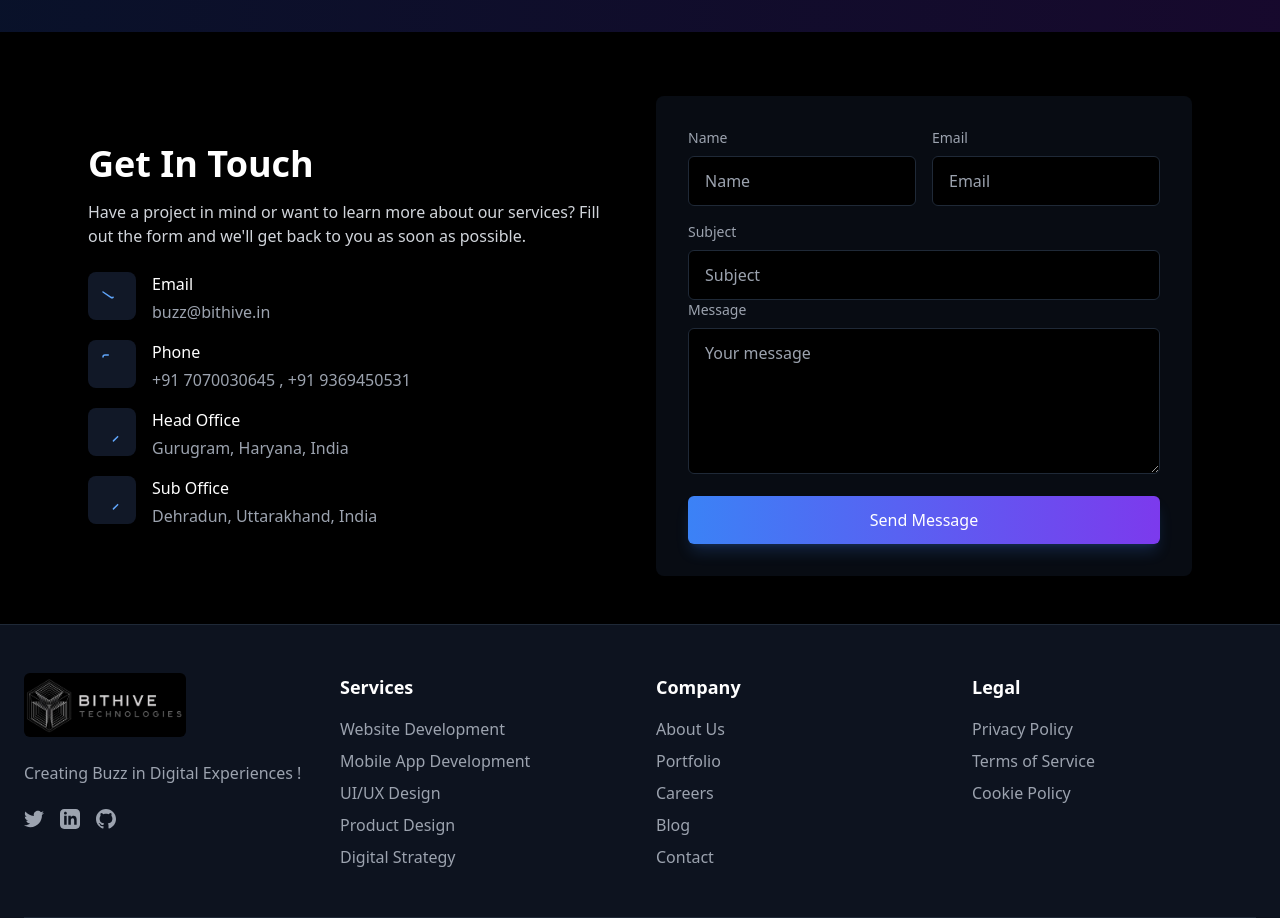
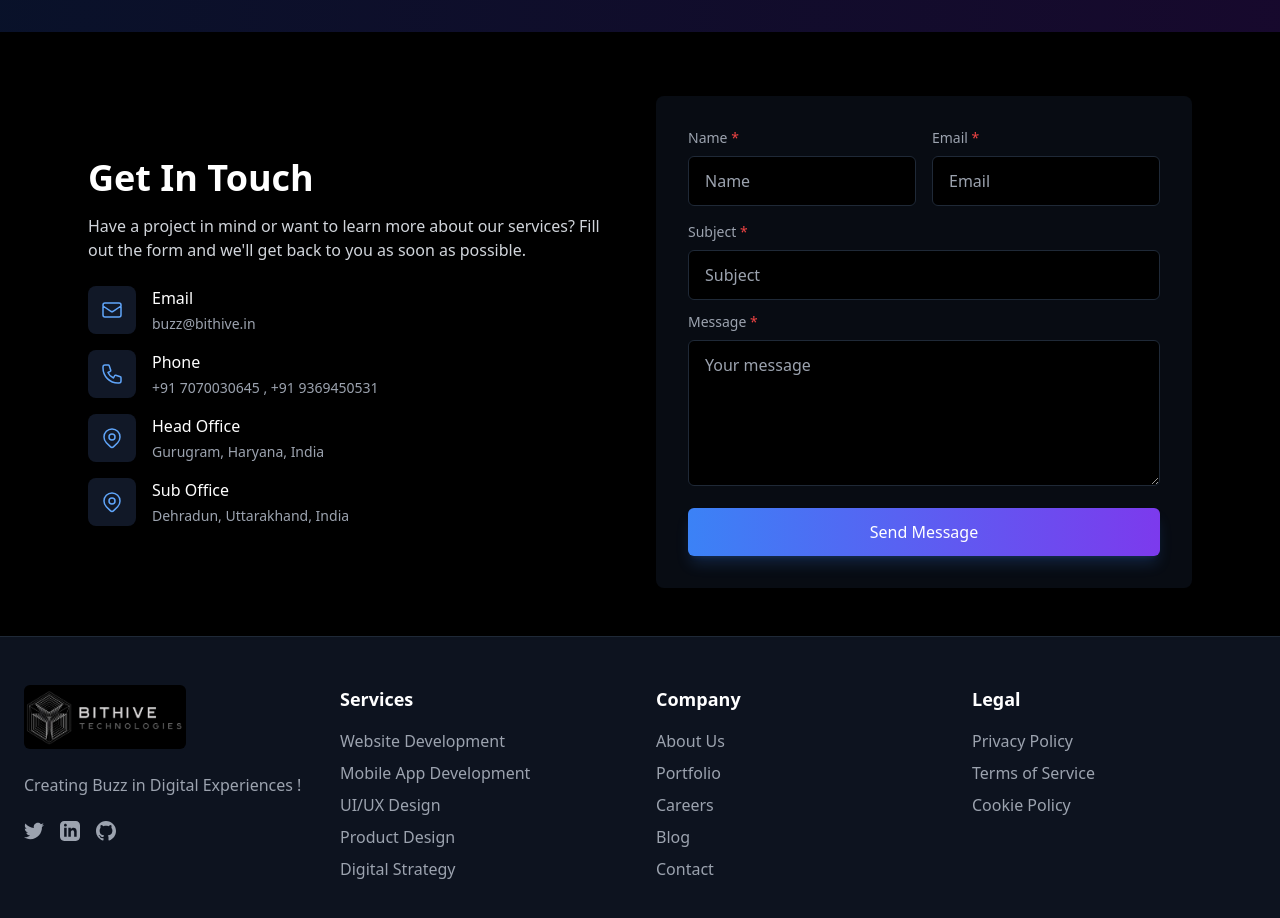
Before and after one commit to BitHiveTechnologies/BitHive-Website, a Next.js app: page / in a window 1280 px wide. Shown: the part 5840-6758 px from the top of the page. Built offline with nearby package versions, Linux system fonts and the light colour scheme.

Commit message:
Now add a animation , when the form is getting submitted , create a green tick animation with title "Thank you for your response" and remove the alert that is showing as of now

```diff
--- a/app/About.tsx
+++ b/app/About.tsx
@@ -65,28 +65,28 @@ export default function About() {
                             <ContactItem
                                 title="Email"
                                 description="buzz@bithive.in"
-                                iconPath="M3 8l7.89 5.26a2 2 0 002.22 0L21 8..."
+                                iconPath="M3 8l7.89 5.26a2 2 0 002.22 0L21 8M5 19h14a2 2 0 002-2V7a2 2 0 00-2-2H5a2 2 0 00-2 2v10a2 2 0 002 2z"
                                 data-oid="3a49dwx"
                             />
 
                             <ContactItem
                                 title="Phone"
                                 description="+91 7070030645 , +91 9369450531"
-                                iconPath="M3 5a2 2 0 012-2h3.28..."
+                                iconPath="M3 5a2 2 0 012-2h3.28a1 1 0 01.948.684l1.498 4.493a1 1 0 01-.502 1.21l-2.257 1.13a11.042 11.042 0 005.516 5.516l1.13-2.257a1 1 0 011.21-.502l4.493 1.498a1 1 0 01.684.949V19a2 2 0 01-2 2h-1C9.716 21 3 14.284 3 6V5z"
                                 data-oid="e2ecvei"
                             />
 
                             <ContactItem
                                 title="Head Office"
                                 description="Gurugram, Haryana, India"
-                                iconPath="M17.657 16.657L13.414 20.9..."
+                                iconPath="M17.657 16.657L13.414 20.9a1.998 1.998 0 01-2.827 0l-4.244-4.243a8 8 0 1111.314 0z M15 11a3 3 0 11-6 0 3 3 0 016 0z"
                                 data-oid="l4epqvl"
                             />
 
                             <ContactItem
                                 title="Sub Office"
                                 description="Dehradun, Uttarakhand, India"
-                                iconPath="M17.657 16.657L13.414 20.9..."
+                                iconPath="M17.657 16.657L13.414 20.9a1.998 1.998 0 01-2.827 0l-4.244-4.243a8 8 0 1111.314 0z M15 11a3 3 0 11-6 0 3 3 0 016 0z"
                                 data-oid="v:np_0w"
                             />
                         </div>
@@ -107,8 +107,10 @@ export default function About() {
                                     onChange={(e: {
                                         target: { value: React.SetStateAction<string> };
                                     }) => setName(e.target.value)}
+                                    required
                                     data-oid="07eza.."
                                 />
+
                                 <InputField
                                     label="Email"
                                     type="email"
@@ -116,6 +118,7 @@ export default function About() {
                                     onChange={(e: {
                                         target: { value: React.SetStateAction<string> };
                                     }) => setEmail(e.target.value)}
+                                    required
                                     data-oid="ubplvnf"
                                 />
                             </div>
@@ -125,15 +128,20 @@ export default function About() {
                                 onChange={(e: {
                                     target: { value: React.SetStateAction<string> };
                                 }) => setSubject(e.target.value)}
+                                required
                                 data-oid="hy2tdob"
                             />
-                            <div className="mb-4" data-oid="vt-tyxg">
+
+                            <div className="mb-4 mt-3" data-oid="vt-tyxg">
                                 <label
                                     htmlFor="message"
                                     className="block text-sm font-medium text-gray-400 mb-2"
                                     data-oid="64_d-eu"
                                 >
-                                    Message
+                                    Message{' '}
+                                    <span className="text-red-500" data-oid="cn8yg1a">
+                                        *
+                                    </span>
                                 </label>
                                 <textarea
                                     id="message"
@@ -142,6 +150,7 @@ export default function About() {
                                     placeholder="Your message"
                                     value={message}
                                     onChange={(e) => setMessage(e.target.value)}
+                                    required
                                     data-oid="_rwh637"
                                 ></textarea>
                             </div>
@@ -161,11 +170,16 @@ export default function About() {
 }
 
 // Reusable Input Field component
-function InputField({ label, value, onChange, type = 'text' }: any) {
+function InputField({ label, value, onChange, type = 'text', required = false }: any) {
     return (
         <div data-oid="ffh:-zz">
             <label className="block text-sm font-medium text-gray-400 mb-2" data-oid="ztazbyr">
-                {label}
+                {label}{' '}
+                {required && (
+                    <span className="text-red-500" data-oid="rckjc_5">
+                        *
+                    </span>
+                )}
             </label>
             <input
                 type={type}
@@ -173,6 +187,7 @@ function InputField({ label, value, onChange, type = 'text' }: any) {
                 placeholder={label}
                 value={value}
                 onChange={onChange}
+                required={required}
                 data-oid="h87vh:_"
             />
         </div>
@@ -183,7 +198,7 @@ function InputField({ label, value, onChange, type = 'text' }: any) {
 function ContactItem({ title, description, iconPath }: any) {
     return (
         <div className="flex items-start" data-oid="fqapj0r">
-            <div className="bg-gray-900 p-3 rounded-lg mr-4" data-oid="52l4xx6">
+            <div className="bg-gray-900 p-3 rounded-lg mr-4 flex-shrink-0" data-oid="52l4xx6">
                 <svg
                     xmlns="http://www.w3.org/2000/svg"
                     className="h-6 w-6 text-blue-400"
@@ -205,7 +220,7 @@ function ContactItem({ title, description, iconPath }: any) {
                 <h3 className="font-medium mb-1" data-oid="f26f7j-">
                     {title}
                 </h3>
-                <p className="text-gray-400" data-oid="ssnr4:h">
+                <p className="text-gray-400 text-sm" data-oid="ssnr4:h">
                     {description}
                 </p>
             </div>
```
